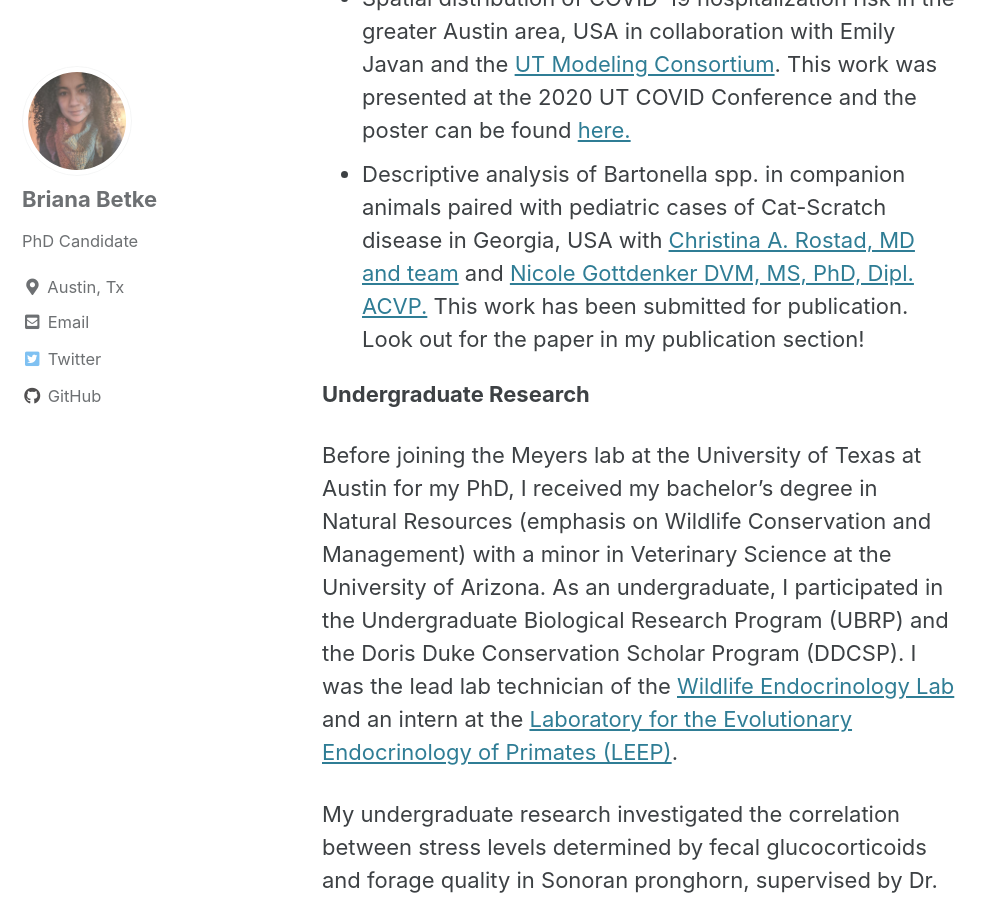
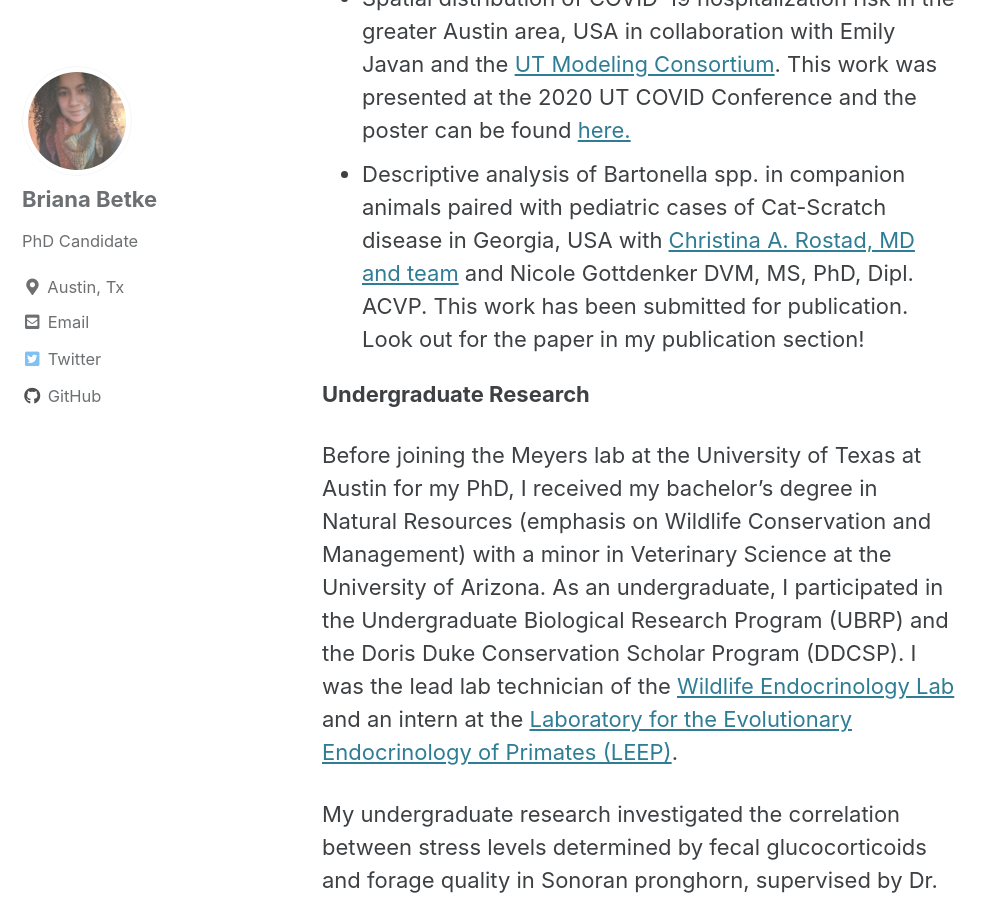
Before and after one commit to babetke/babetke.github.io, a Jekyll site: the page built from _pages/projects.md, in a window 1280 px wide and 900 px high, scrolled down 899 px. Shown: the whole window, without its empty margins (0-995 px from the left). Built offline with Jekyll 4.4.1, drawn with Linux system fonts in a browser that asks for light colours; cached includes are drawn as plain includes; some of the changed lines change nothing that is shown.

Commit message:
Removing duplicated link

```diff
--- a/_pages/projects.md
+++ b/_pages/projects.md
@@ -21,7 +21,7 @@
 Other projects:
 
 * Spatial distribution of COVID-19 hospitalization risk in the greater Austin area, USA in collaboration with Emily Javan and the [UT Modeling Consortium](https://covid-19.tacc.utexas.edu/). This work was presented at the 2020 UT COVID Conference and the poster can be found [here.](https://airtable.com/shrGb7V5X5UKbEugG/tbl5TPwuDHlJ5cmL2/viwLXY9IEsuUd6jgp/recNpYF9kxeKqNfF9)
-* Descriptive analysis of Bartonella spp. in companion animals paired with pediatric cases of Cat-Scratch disease in Georgia, USA with [Christina A. Rostad, MD and team](https://www.pedsresearch.org/people/faculty/christina-rostad) and [Nicole Gottdenker DVM, MS, PhD, Dipl. ACVP.](https://www.gottdenkerlab.com/) This work has been submitted for publication. Look out for the paper in my publication section!
+* Descriptive analysis of Bartonella spp. in companion animals paired with pediatric cases of Cat-Scratch disease in Georgia, USA with [Christina A. Rostad, MD and team](https://www.pedsresearch.org/people/faculty/christina-rostad) and Nicole Gottdenker DVM, MS, PhD, Dipl. ACVP. This work has been submitted for publication. Look out for the paper in my publication section!
 
 **Undergraduate Research**
 
```
